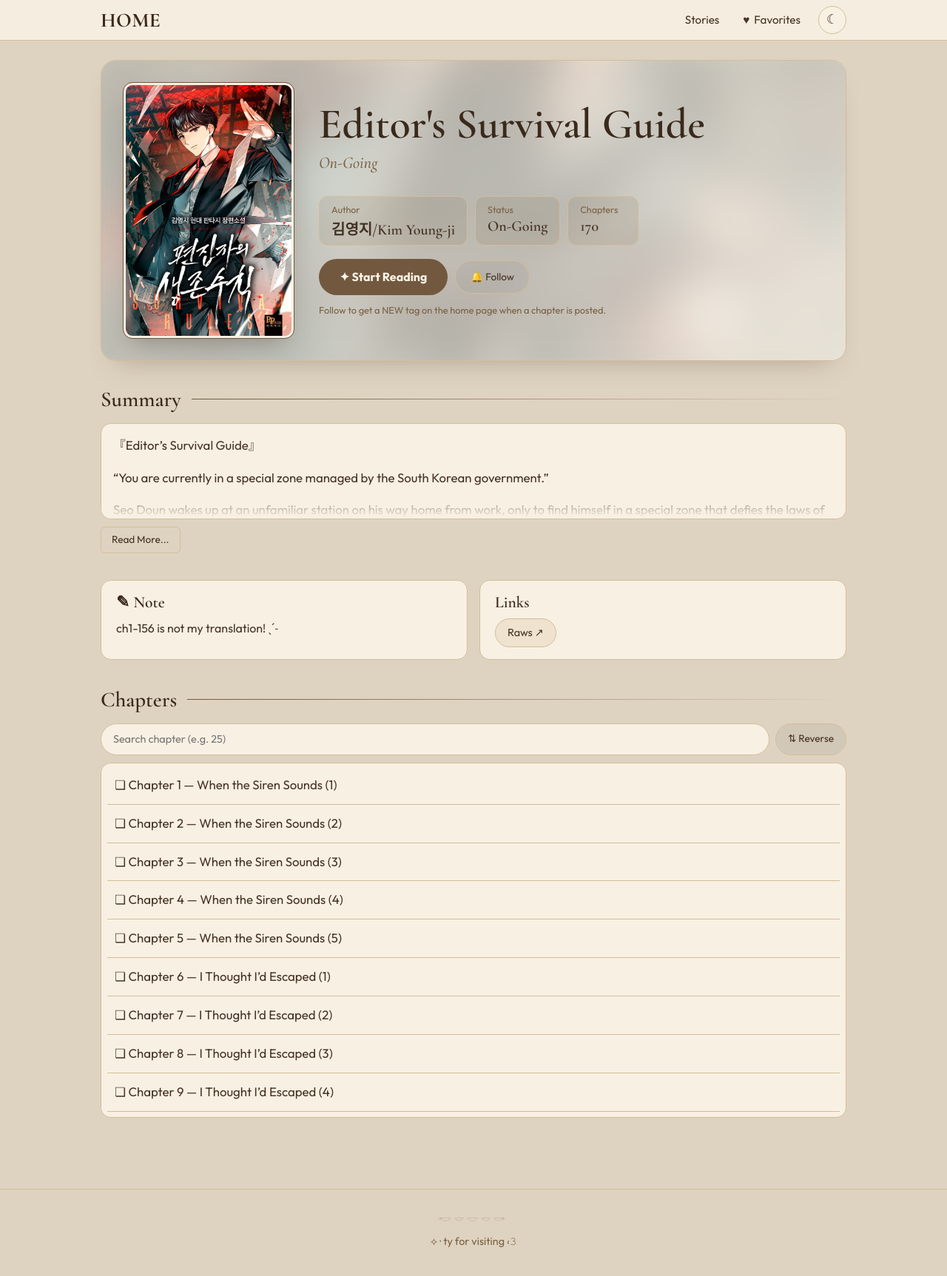
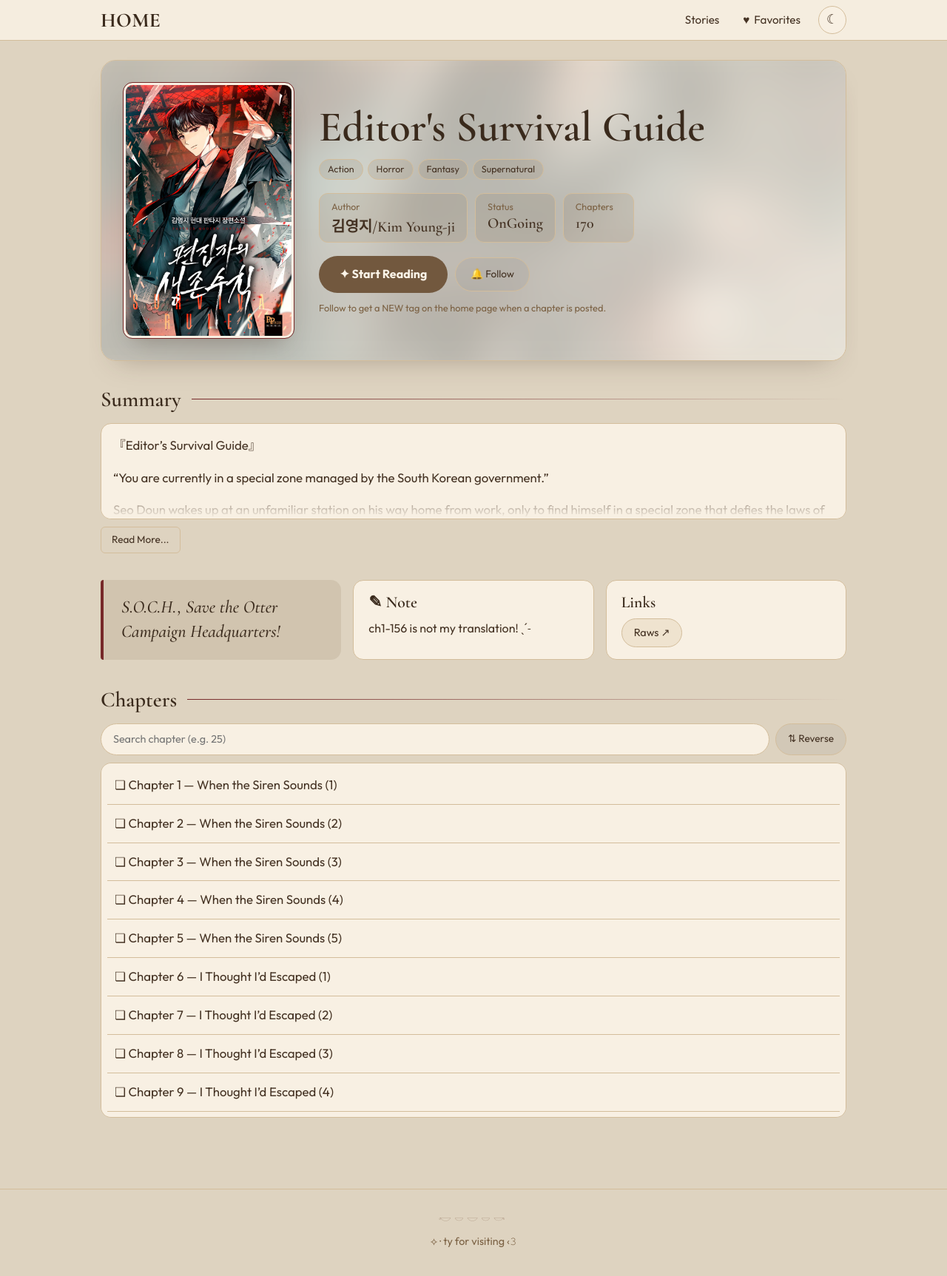
Before and after one commit to soleumn/soleumn.github.io, a Jekyll site: the page built from _novels/esg.md, in a window 1280 px wide. Shown: the top 1725 px of the page at 74% size. Built offline with Jekyll 4.4.1, drawn with Linux system fonts in a browser that asks for light colours.

Commit message:
Update esg.md

```diff
--- a/_novels/esg.md
+++ b/_novels/esg.md
@@ -1,16 +1,22 @@
 ---
 title: Editor's Survival Guide
-slug: esg           # TEM que ser igual ao nome da pasta em _posts/
-permalink: /esg/          # endereço da página da história (pode manter o que você já usa)
-image: /assets/esg.jpg
-tagline: "On-Going"
+slug: esg                 # TEM que ser igual ao nome da pasta em _chapters/
+permalink: /esg/          # endereço da página da história
+image: /assets/esg.jpg    # capa
+tagline: ""
 author: 김영지/Kim Young-ji
-status: On-Going
+status: OnGoing
 chapter_auto: true
-order: 1                 # ordem na home (1 aparece primeiro)
+order: 1                      # ordem na home (1 aparece primeiro)
+
+# ---------- CAMPOS NOVOS (todos opcionais: apague a linha se não quiser) ----------
+tags: [Action, Horror, Fantasy, Supernatural]      # etiquetas (a home mostra as 2 primeiras)
+accent: "#762929"             # cor de destaque só desta história (bordas, linhas, etiquetas)
+quote: "S.O.C.H., Save the Otter Campaign Headquarters!"
+desc: "ch1-156 is not my translation! ˎˊ˗"
+
 links:
   - { name: Raws, url: "https://page.kakao.com/content/68473234/" }
-desc: "ch1-156 is not my translation! ˎˊ˗"
 ---
 『Editor’s Survival Guide』
 
```
